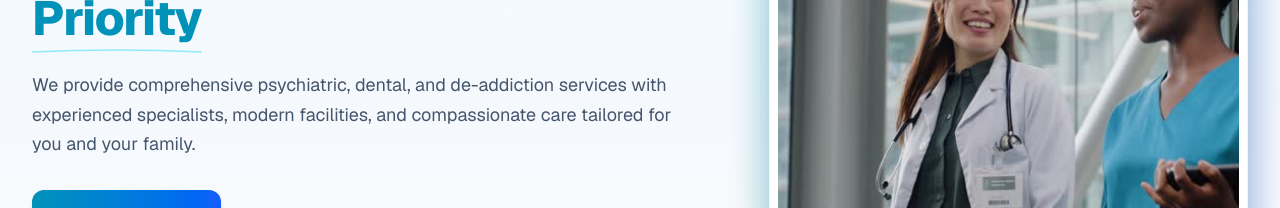
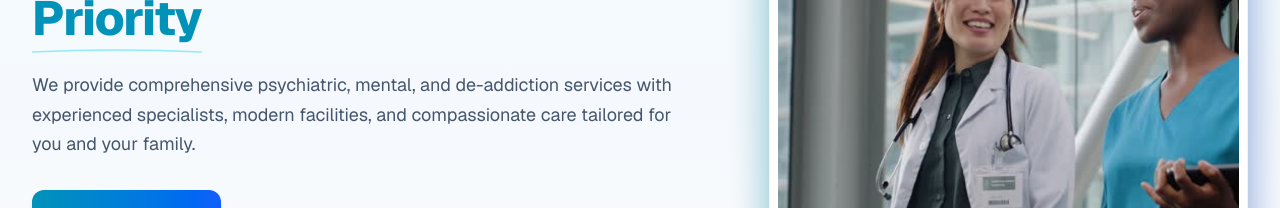
Before and after one commit to Aaqibmir123/mindMatters-ui, a Next.js app: page / in a window 1280 px wide. Shown: the part 307-515 px from the top of the page. Built offline with nearby package versions, Linux system fonts and the light colour scheme.

Commit message:
addedmental

```diff
--- a/src/components/Hero.jsx
+++ b/src/components/Hero.jsx
@@ -35,7 +35,7 @@ export default function Hero() {
 
             {/* Subtext */}
             <p className="text-slate-600 text-base sm:text-lg leading-relaxed max-w-2xl mx-auto lg:mx-0">
-              We provide comprehensive psychiatric, dental, and de-addiction services with experienced specialists,
+              We provide comprehensive psychiatric, mental, and de-addiction services with experienced specialists,
               modern facilities, and compassionate care tailored for you and your family.
             </p>
 
```
